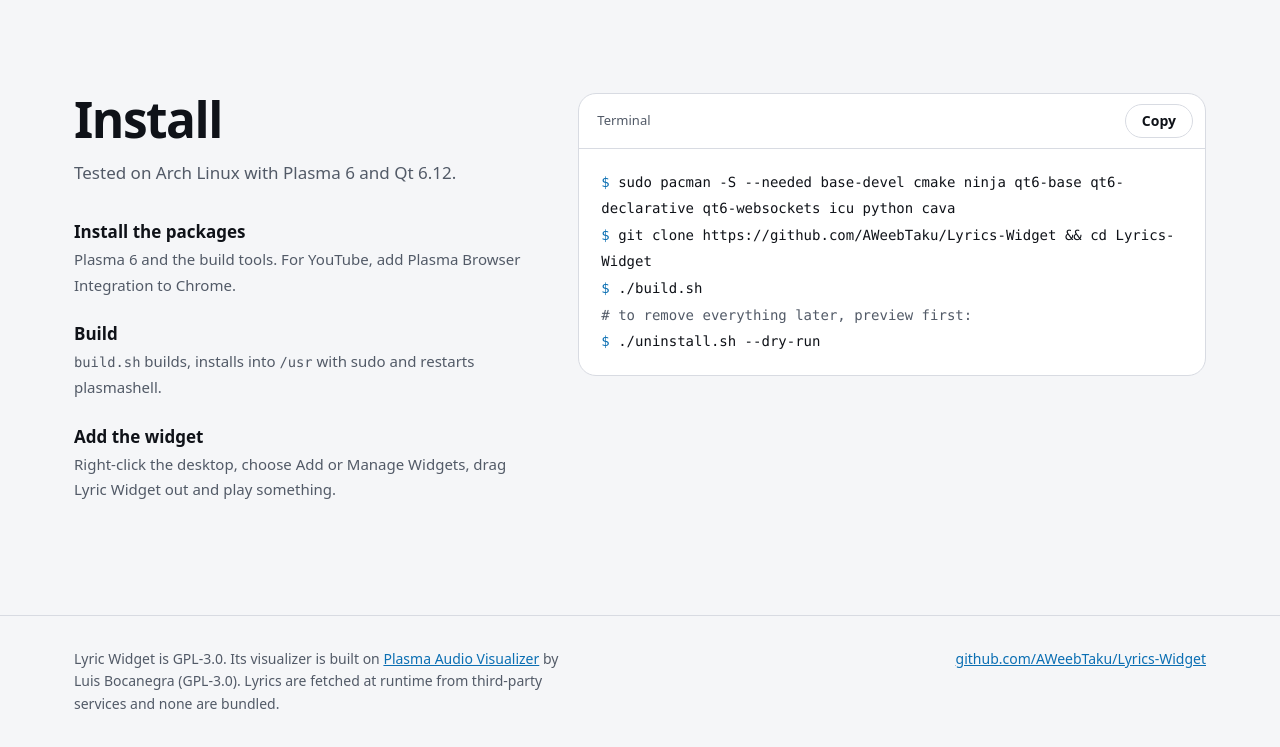
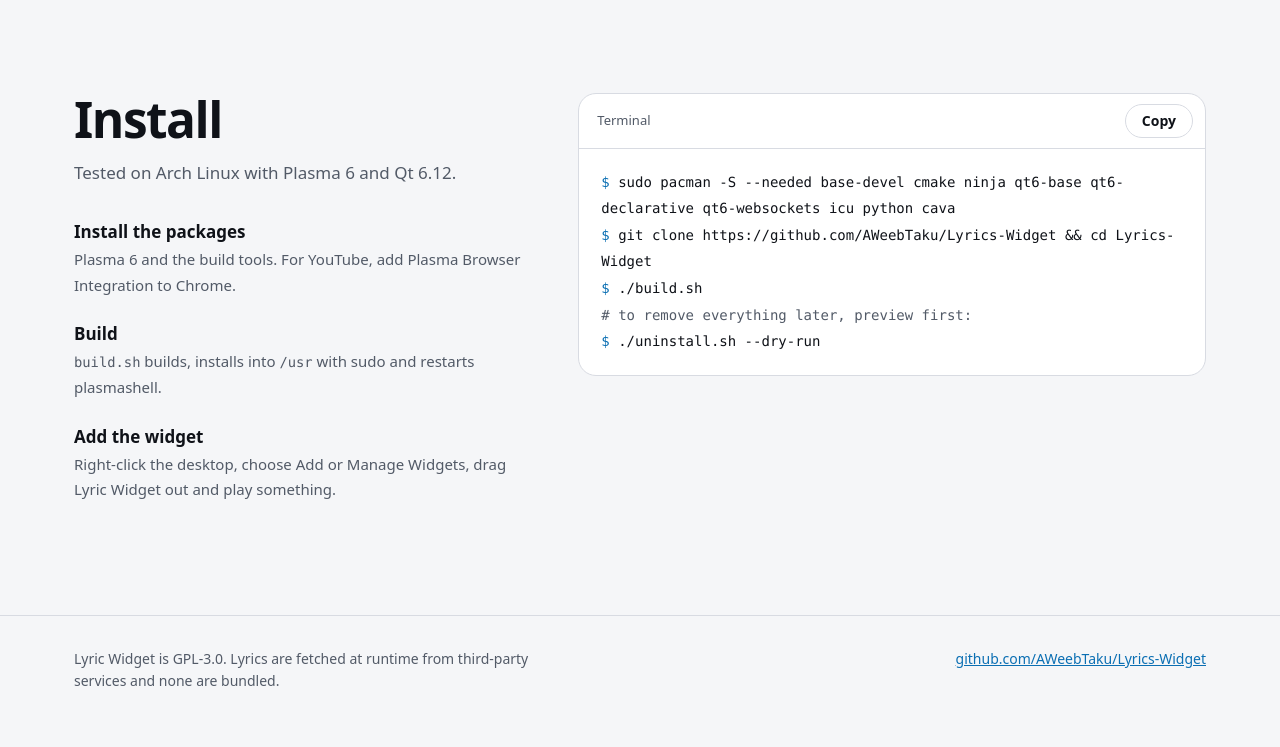
Before and after one commit to AWeebTaku/Lyrics-Widget, a browser extension: page docs/index.html in a window 1280 px wide. Shown: the part 1972-2719 px from the top of the page. Drawn offline with Linux system fonts and the light colour scheme.

Commit message:
README for the current widget with generic setup steps; trim NOTICE; update .gitignore

```diff
--- a/docs/index.html
+++ b/docs/index.html
@@ -389,7 +389,7 @@
 
 <footer>
 <div class="wrap">
-  <p>Lyric Widget is GPL-3.0. Its visualizer is built on <a href="https://github.com/luisbocanegra/plasma-audio-visualizer">Plasma Audio Visualizer</a> by Luis Bocanegra (GPL-3.0). Lyrics are fetched at runtime from third-party services and none are bundled.</p>
+  <p>Lyric Widget is GPL-3.0. Lyrics are fetched at runtime from third-party services and none are bundled.</p>
   <a href="https://github.com/AWeebTaku/Lyrics-Widget">github.com/AWeebTaku/Lyrics-Widget</a>
 </div>
 </footer>
```
Also changed, not shown: 6 other files.
